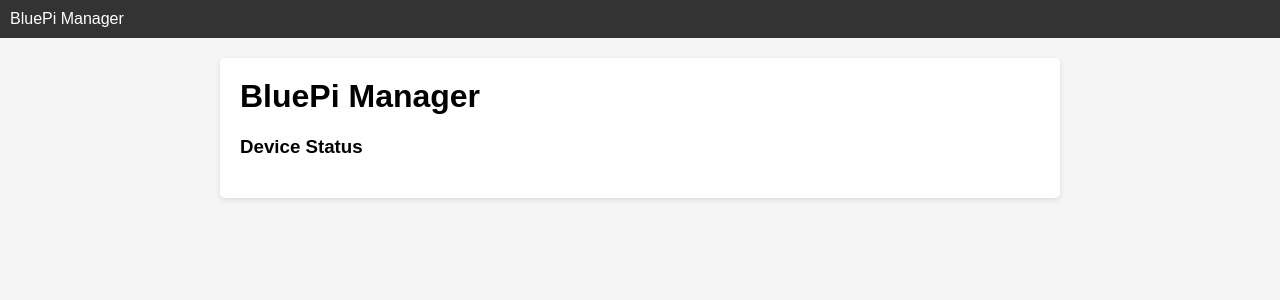
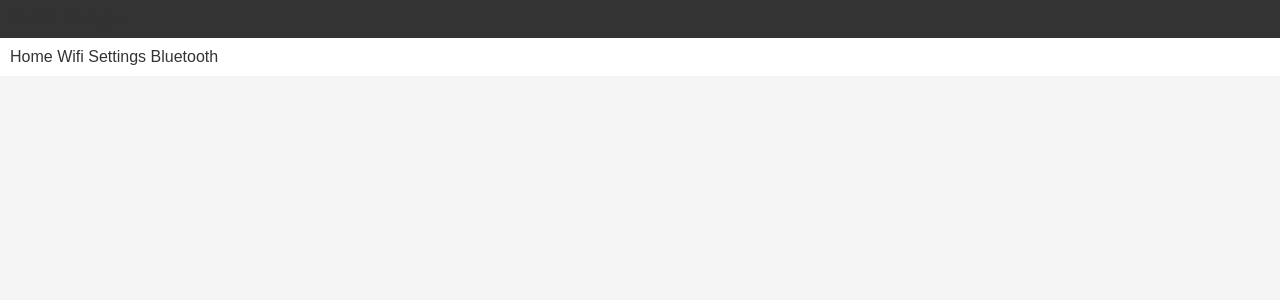
Before and after one commit to SebAndBlocks/bluepi, a Flask app: page / in a window 1280 px wide. Shown: the top 300 px of the page. Run offline with Flask 3, Linux system fonts and the light colour scheme; data that the repository does not hold is empty.

Commit message:
Update index.html

```diff
--- a/manager/templates/index.html
+++ b/manager/templates/index.html
@@ -10,14 +10,25 @@
             background-color: #f5f5f5;
         }
 
-        .navbar {
+        .autr {
             background-color: #333;
             color: #fff;
             padding: 10px;
         }
+        .navbar {
+            background-color: #fff;
+            color: #333;
+            padding: 10px;
+        }
 
         .navbar a {
-            color: #fff;
+            color: #333;
+            border-left: 1px #333;
+            text-decoration: none;
+        }
+        .autr a {
+            color: #333;
+            border-left: 1px #333;
             text-decoration: none;
         }
 
@@ -41,13 +52,13 @@
     </style>
 </head>
 <body>
-    <div class="navbar">
+    <div class="autr">
         <a href="/">BluePi Manager</a>
     </div>
-    <div class="container">
-        <h1>BluePi Manager</h1>
-        <h3>Device Status</h3>
-        <div id="status"></div>
+    <div class="navbar">
+        <a href="/">Home</a>
+        <a href="/wifi">Wifi Settings</a>
+        <a href="/bluetooth" syle="background-color: #6D6D6D;">Bluetooth</a>
     </div>
 
     <script>
```
